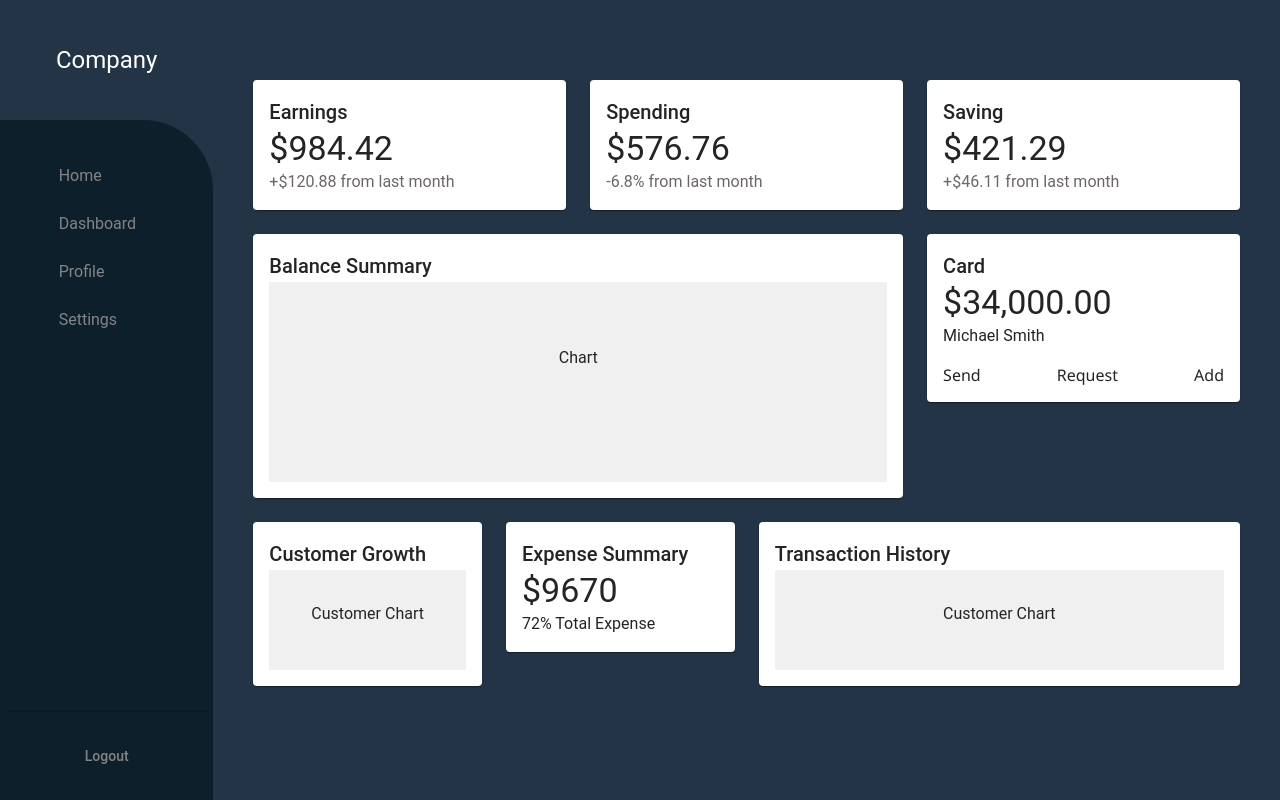
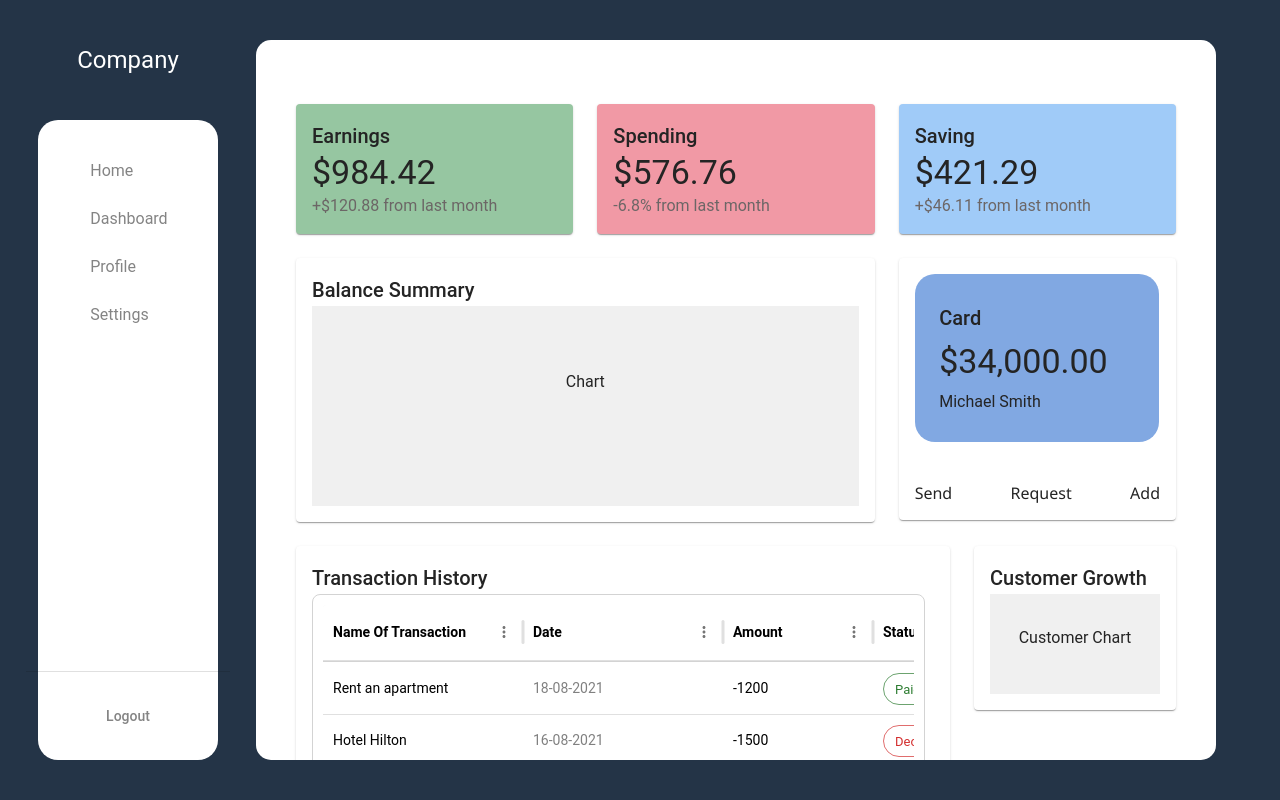
Before and after one commit to Blezix/DashboardLatest, a React (Create React App) app: page / in a window 1280 px wide. Built offline with nearby package versions, Linux system fonts and the light colour scheme.

Commit message:
Whole Layout rework

```diff
--- a/src/App.js
+++ b/src/App.js
@@ -8,7 +8,15 @@ function App() {
     return (
         <Box className="App" display="flex">
             <Sidebar />
-            <Box className="content" width="100%" display="flex">
+            <Box className="content"  display="flex" sx={{
+                height:"90vh",
+                width:"75%",
+                overflowX: "auto",
+                background:"white",
+                mt:"auto",
+                mb:"auto",
+                borderRadius:"15px"
+            }}>
                 <Dashboard2 />
             </Box>
         </Box>
--- a/src/scenes/Dashboard/Dashboard2.jsx
+++ b/src/scenes/Dashboard/Dashboard2.jsx
@@ -1,30 +1,28 @@
-
-
-
+import TransactionHistory from '../../components/TransactionsTable';
 import React from 'react';
 import { Grid, Paper, Typography, Box } from '@mui/material';
 
 export default function Dashboard2() {
     return (
-        <Box sx={{ flexGrow: 1, pl: 5, pr:5,pt:10 }}>
+        <Box sx={{ flexGrow: 1, pl: 5, pr:5,pt:8 }}>
             <Grid container spacing={3}>
                 {/* Top Cards: Earnings, Spending, Saving */}
                 <Grid item xs={12} md={4}>
-                    <Paper sx={{ padding: 2 }}>
+                    <Paper sx={{ padding: 2,backgroundColor:"#96c6a1" }} >
                         <Typography variant="h6">Earnings</Typography>
                         <Typography variant="h4">$984.42</Typography>
                         <Typography color="textSecondary">+$120.88 from last month</Typography>
                     </Paper>
                 </Grid>
                 <Grid item xs={12} md={4}>
-                    <Paper sx={{ padding: 2 }}>
+                    <Paper sx={{ padding: 2,backgroundColor:"#f199a5" }}>
                         <Typography variant="h6">Spending</Typography>
                         <Typography variant="h4">$576.76</Typography>
                         <Typography color="textSecondary">-6.8% from last month</Typography>
                     </Paper>
                 </Grid>
                 <Grid item xs={12} md={4}>
-                    <Paper sx={{ padding: 2 }}>
+                    <Paper sx={{ padding: 2,backgroundColor:"#a0cbf8" }}>
                         <Typography variant="h6">Saving</Typography>
                         <Typography variant="h4">$421.29</Typography>
                         <Typography color="textSecondary">+$46.11 from last month</Typography>
@@ -46,9 +44,23 @@ export default function Dashboard2() {
                 {/* Card and Quick Transaction */}
                 <Grid item xs={12} md={4}>
                     <Paper sx={{ padding: 2 }}>
+                        <Box sx={{
+                            display: 'flex',
+                            flexDirection: 'column',
+                            alignItems: 'start',
+                            justifyContent:"space-around",
+                            margin: "auto",
+                            marginBottom:"40px",
+                            width:"80%",
+                            height:"120px",
+                            borderRadius:"20px",
+                            backgroundColor: '#81a8e2',
+                            padding:3
+                        }}>
                         <Typography variant="h6">Card</Typography>
                         <Typography variant="h4">$34,000.00</Typography>
                         <Typography>Michael Smith</Typography>
+                        </Box>
                         {/* Add Send, Request, Add buttons here */}
                         <Box sx={{ display: 'flex', justifyContent: 'space-between', marginTop: 2 }}>
                             <Box>Send</Box>
@@ -62,27 +74,19 @@ export default function Dashboard2() {
 
 
                 {/* Customer Growth */}
+
+                {/* Expense Summary */}
+
+                <Grid item xs={12} md={9}>
+                    <Paper sx={{ padding: 2 }}>
+                        <Typography variant="h6">Transaction History</Typography>
+                        {/* Placeholder for customer growth chart */}
+                        <TransactionHistory />
+                    </Paper>
+                </Grid>
                 <Grid item xs={12} md={3}>
                     <Paper sx={{ padding: 2 }}>
                         <Typography variant="h6">Customer Growth</Typography>
-                        {/* Placeholder for customer growth chart */}
-                        <Box sx={{ height: 100, backgroundColor: '#f0f0f0' }}>
-                            <Typography align="center" sx={{ paddingTop: 4 }}>Customer Chart</Typography>
-                        </Box>
-                    </Paper>
-                </Grid>
-
-                {/* Expense Summary */}
-                <Grid item xs={12} md={3}>
-                    <Paper sx={{ padding: 2 }}>
-                        <Typography variant="h6">Expense Summary</Typography>
-                        <Typography variant="h4">$9670</Typography>
-                        <Typography>72% Total Expense</Typography>
-                    </Paper>
-                </Grid>
-                <Grid item xs={12} md={6}>
-                    <Paper sx={{ padding: 2 }}>
-                        <Typography variant="h6">Transaction History</Typography>
                         {/* Placeholder for customer growth chart */}
                         <Box sx={{ height: 100, backgroundColor: '#f0f0f0' }}>
                             <Typography align="center" sx={{ paddingTop: 4 }}>Customer Chart</Typography>
--- a/src/scenes/global/Sidebar.jsx
+++ b/src/scenes/global/Sidebar.jsx
@@ -54,13 +54,13 @@ const Sidebar = () => {
       </Box>
       <Box
         sx={{
-          bgcolor: "primary.main",
-          height: "85%",
-          borderRadius: { xs: "0", sm: "0 70px 0px 0" },
+          bgcolor: "white",
+          height: "80%", width:"70%",
+          borderRadius: "20px",
           display: "flex",
           flexDirection: "column",
           justifyContent: "space-between",
-          alignItems: "center",
+          alignItems: "center", m:"auto"
         }}
       >
         <List
```
